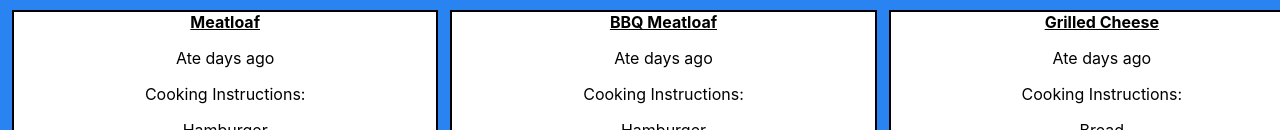
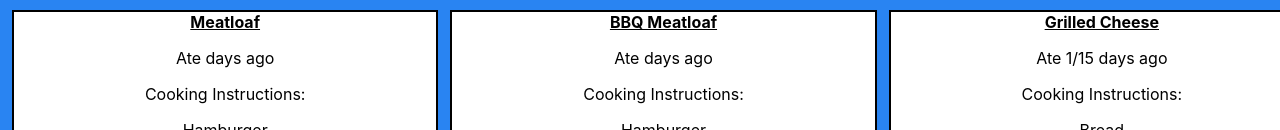
Before and after one commit to Mattmberg/react-recipe-app, a React (Create React App) app in the folder react-recipe-app/: page / in a window 1280 px wide. Shown: the part 822-952 px from the top of the page. Built offline with nearby package versions, Linux system fonts and the light colour scheme; the HTML template or start-up script is replaced by a standard one.

Commit message:
Updated recipe data

```diff
--- a/react-recipe-app/src/data.js
+++ b/react-recipe-app/src/data.js
@@ -1,4 +1,4 @@
-//Data Item Template Next id 48
+//Data Item Template Next id 49
 /*{
     id: 1,
     name:"",
@@ -118,7 +118,7 @@ export const recipeData = [
         cookTemp: "",
         description: "",
         ingredients: ["Bread", "Sliced Cheese"],
-        lastCooked: "",
+        lastCooked: "1/15",
     },
     {
         id: 12,
@@ -178,7 +178,7 @@ export const recipeData = [
         cookTemp: "",
         description: "",
         ingredients: ["Pasta", "Meatballs", "Pasta Sauce"],
-        lastCooked: "",
+        lastCooked: "1/17",
     },
     {
         id: 18,
@@ -480,4 +480,14 @@ export const recipeData = [
         ingredients: ["", "", ""],
         lastCooked: "",
     },
+    {
+        id: 48,
+        name:"Pork Loin",
+        category: "Main",
+        cookInstructions: ["Glass pan", "Put a layer if tin foil", "Put pork loin in and close tin foil around it", "Leave in oven for 30 minutes"],
+        cookTemp: "400",
+        description: "",
+        ingredients: ["Pork Loin usually pre-marinaded",],
+        lastCooked: "",
+    },
 ]
```
